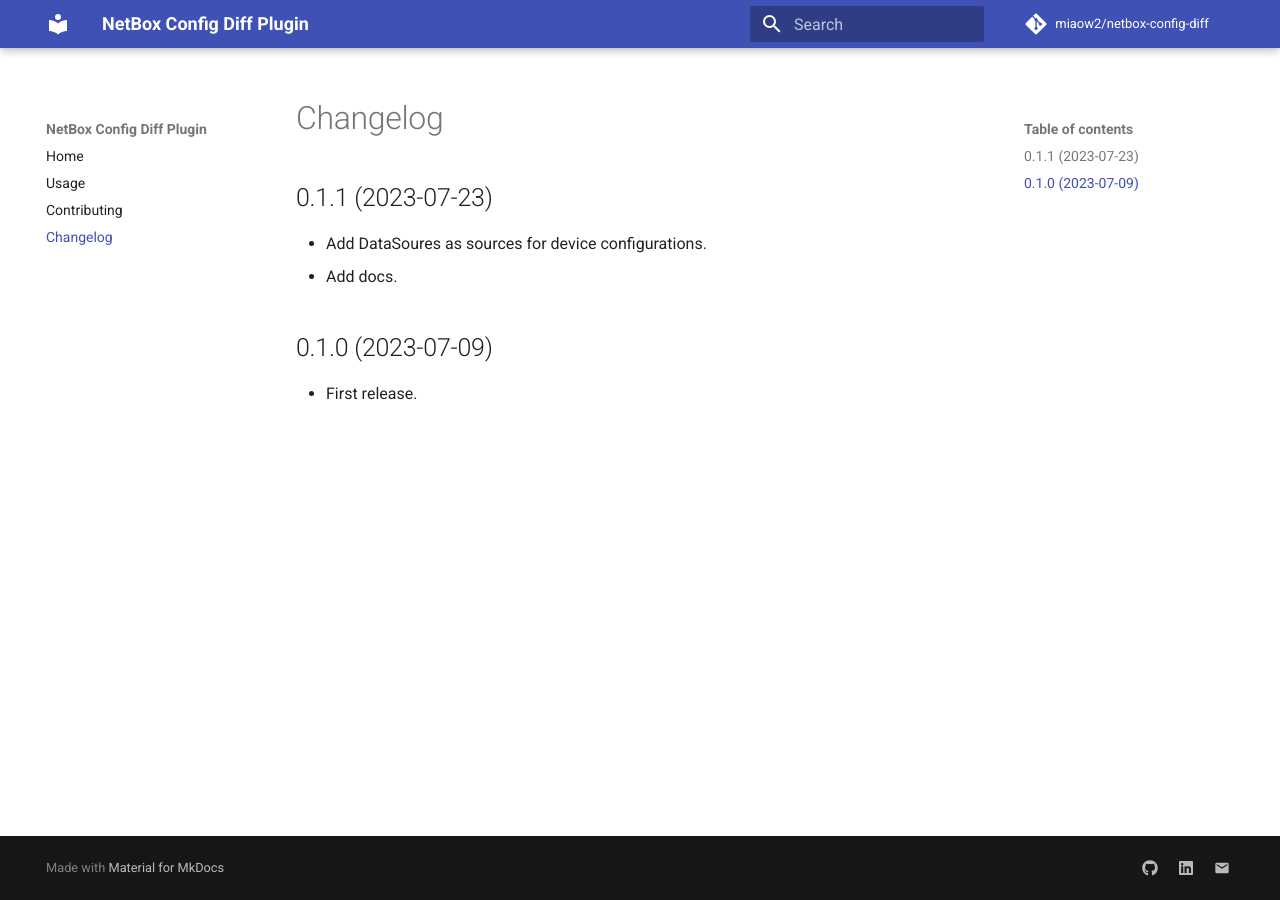
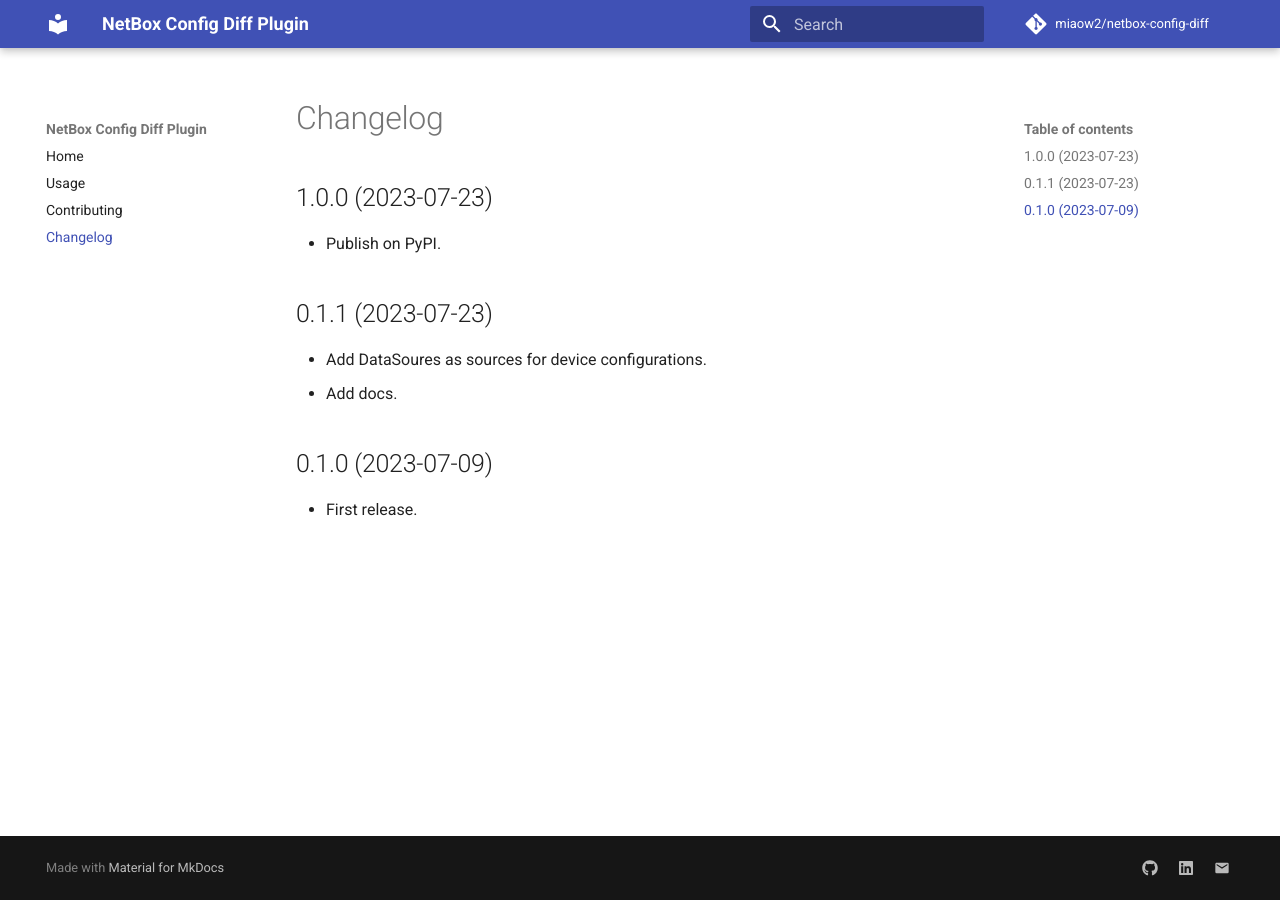
Before and after one commit to miaow2/netbox-config-diff, an MkDocs documentation site: the page built from docs/changelog.md, in a window 1280 px wide. Built offline with MkDocs 1.6.1 and Material for MkDocs 9.7.7, drawn with Linux system fonts in a browser that asks for light colours; comment, search, counter and statistics services are not loaded.

Commit message:
Fix publish ci

```diff
--- a/docs/changelog.md
+++ b/docs/changelog.md
@@ -1,4 +1,8 @@
 # Changelog
+
+## 1.0.0 (2023-07-23)
+
+* Publish on PyPI.
 
 ## 0.1.1 (2023-07-23)
 
```
Also changed, not shown: 1 other file.
